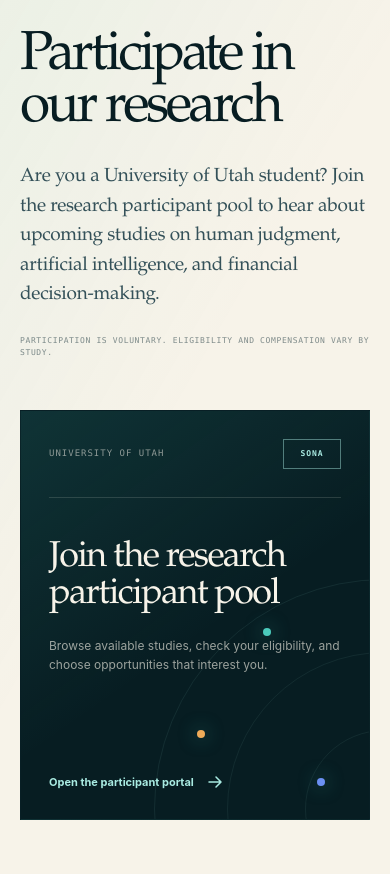
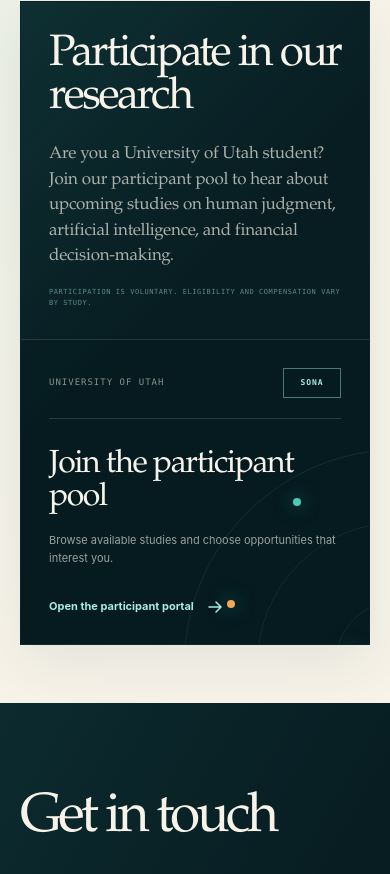
Before and after one commit to armangoudarzi70/human-ai-finance-lab, a Next.js app: page / in a window 390 px wide. Shown: the part 5990-6864 px from the top of the page. Built offline with nearby package versions, Linux system fonts and the light colour scheme.

Commit message:
Unify and compact SONA participant panel

```diff
--- a/app/globals.css
+++ b/app/globals.css
@@ -2671,44 +2671,60 @@ svg {
 }
 
 .participate-section {
-  display: grid;
-  grid-template-columns: minmax(0, 0.86fr) minmax(440px, 1fr);
-  gap: clamp(60px, 9vw, 150px);
-  align-items: center;
-  padding: 130px clamp(24px, 6vw, 106px);
+  padding: 82px clamp(24px, 6vw, 106px);
   background:
     linear-gradient(120deg, rgba(75, 202, 187, 0.07), transparent 48%),
     var(--paper);
+}
+
+.participate-panel {
+  display: grid;
+  grid-template-columns: minmax(0, 1.12fr) minmax(360px, 0.88fr);
+  min-height: 340px;
+  overflow: hidden;
+  border: 1px solid rgba(17, 45, 51, 0.18);
+  background:
+    linear-gradient(135deg, rgba(75, 202, 187, 0.11), transparent 45%),
+    var(--ink-deep);
+  box-shadow: 0 20px 55px rgba(17, 45, 51, 0.08);
   color: var(--ink-deep);
 }
 
+.participate-copy {
+  display: flex;
+  flex-direction: column;
+  justify-content: center;
+  padding: 44px clamp(36px, 4.2vw, 70px);
+  color: var(--paper);
+}
+
 .participate-copy h2 {
-  max-width: 760px;
+  max-width: 620px;
   margin: 0;
   font-family: var(--serif);
-  font-size: clamp(55px, 6.1vw, 94px);
+  font-size: clamp(43px, 4.7vw, 68px);
   font-weight: 400;
-  letter-spacing: -0.062em;
-  line-height: 0.94;
+  letter-spacing: -0.055em;
+  line-height: 0.98;
 }
 
 .participate-copy > p {
-  max-width: 650px;
-  margin: 34px 0 0;
-  color: var(--ink-soft);
+  max-width: 610px;
+  margin: 25px 0 0;
+  color: rgba(247, 243, 233, 0.68);
   font-family: var(--serif);
-  font-size: 21px;
+  font-size: 18px;
   letter-spacing: -0.015em;
-  line-height: 1.55;
+  line-height: 1.5;
 }
 
 .participate-copy > small {
   display: block;
   max-width: 560px;
-  margin-top: 25px;
-  color: rgba(17, 45, 51, 0.52);
+  margin-top: 20px;
+  color: rgba(169, 235, 226, 0.52);
   font-family: var(--mono);
-  font-size: 9px;
+  font-size: 8px;
   letter-spacing: 0.08em;
   line-height: 1.6;
   text-transform: uppercase;
@@ -2717,23 +2733,18 @@ svg {
 .sona-card {
   position: relative;
   display: flex;
-  min-height: 420px;
+  min-height: 100%;
   overflow: hidden;
   flex-direction: column;
-  padding: 42px;
-  border: 1px solid rgba(17, 45, 51, 0.16);
-  background:
-    linear-gradient(145deg, rgba(75, 202, 187, 0.13), transparent 54%),
-    var(--ink-deep);
+  padding: 38px 42px;
+  border-left: 1px solid rgba(247, 243, 233, 0.13);
+  background: rgba(4, 22, 27, 0.24);
   color: var(--paper);
-  transition:
-    transform 220ms ease,
-    box-shadow 220ms ease;
+  transition: background 200ms ease;
 }
 
 .sona-card:hover {
-  transform: translateY(-6px);
-  box-shadow: 0 24px 60px rgba(17, 45, 51, 0.14);
+  background: rgba(75, 202, 187, 0.08);
 }
 
 .sona-card-top {
@@ -2742,7 +2753,7 @@ svg {
   display: flex;
   justify-content: space-between;
   align-items: center;
-  padding-bottom: 28px;
+  padding-bottom: 20px;
   border-bottom: 1px solid rgba(247, 243, 233, 0.14);
   color: rgba(247, 243, 233, 0.55);
   font-family: var(--mono);
@@ -2766,10 +2777,10 @@ svg {
 .sona-card > strong {
   position: relative;
   z-index: 2;
-  max-width: 470px;
-  margin-top: 52px;
+  max-width: 380px;
+  margin-top: 34px;
   font-family: var(--serif);
-  font-size: clamp(34px, 3.2vw, 52px);
+  font-size: clamp(30px, 2.7vw, 42px);
   font-weight: 400;
   letter-spacing: -0.045em;
   line-height: 1.02;
@@ -2778,10 +2789,10 @@ svg {
 .sona-card > p {
   position: relative;
   z-index: 2;
-  max-width: 480px;
-  margin: 22px 0 0;
+  max-width: 390px;
+  margin: 17px 0 0;
   color: rgba(247, 243, 233, 0.62);
-  font-size: 13px;
+  font-size: 12px;
   line-height: 1.65;
 }
 
@@ -2793,7 +2804,7 @@ svg {
   gap: 12px;
   width: fit-content;
   margin-top: auto;
-  padding-top: 38px;
+  padding-top: 30px;
   color: var(--teal-light);
   font-size: 11px;
   font-weight: 750;
@@ -2815,10 +2826,10 @@ svg {
 
 .sona-card-orbits {
   position: absolute;
-  right: -170px;
-  bottom: -220px;
-  width: 460px;
-  height: 460px;
+  right: -190px;
+  bottom: -235px;
+  width: 430px;
+  height: 430px;
   border: 1px solid rgba(169, 235, 226, 0.08);
   border-radius: 50%;
 }
@@ -3219,16 +3230,14 @@ footer > small {
     min-height: 250px;
   }
 
-  .participate-section {
+  .participate-panel {
     grid-template-columns: 1fr;
   }
 
-  .participate-copy {
-    max-width: 760px;
-  }
-
   .sona-card {
-    min-height: 390px;
+    min-height: 280px;
+    border-top: 1px solid rgba(247, 243, 233, 0.13);
+    border-left: 0;
   }
 
   footer {
@@ -3573,35 +3582,43 @@ footer > small {
   }
 
   .participate-section {
-    gap: 50px;
-    padding: 88px 20px;
+    padding: 58px 20px;
+  }
+
+  .participate-panel {
+    min-height: 0;
+  }
+
+  .participate-copy {
+    padding: 32px 28px 30px;
   }
 
   .participate-copy h2 {
-    font-size: 55px;
+    font-size: 44px;
   }
 
   .participate-copy > p {
-    margin-top: 28px;
-    font-size: 19px;
+    margin-top: 22px;
+    font-size: 17px;
   }
 
   .participate-copy > small {
-    font-size: 8px;
+    margin-top: 17px;
+    font-size: 7px;
   }
 
   .sona-card {
-    min-height: 410px;
+    min-height: 290px;
     padding: 28px;
   }
 
   .sona-card > strong {
-    margin-top: 42px;
-    font-size: 36px;
+    margin-top: 30px;
+    font-size: 32px;
   }
 
   .sona-card > p {
-    font-size: 12px;
+    font-size: 11px;
   }
 
   .sona-card-orbits {
--- a/app/page.tsx
+++ b/app/page.tsx
@@ -971,16 +971,17 @@ export default function Home() {
         ) : null}
 
         <section className="participate-section" id="participate">
+          <div className="participate-panel">
             <div className="participate-copy">
               <h2>Participate in our research</h2>
               <p>
-              Are you a University of Utah student? Join the research
-              participant pool to hear about upcoming studies on human
-              judgment, artificial intelligence, and financial decision-making.
+                Are you a University of Utah student? Join our participant pool
+                to hear about upcoming studies on human judgment, artificial
+                intelligence, and financial decision-making.
               </p>
               <small>
-              Participation is voluntary. Eligibility and compensation vary by
-              study.
+                Participation is voluntary. Eligibility and compensation vary
+                by study.
               </small>
             </div>
 
@@ -995,11 +996,8 @@ export default function Home() {
                 <span>University of Utah</span>
                 <i>SONA</i>
               </div>
-            <strong>Join the research participant pool</strong>
-            <p>
-              Browse available studies, check your eligibility, and choose
-              opportunities that interest you.
-            </p>
+              <strong>Join the participant pool</strong>
+              <p>Browse available studies and choose opportunities that interest you.</p>
               <span className="sona-card-action">
                 Open the participant portal <ArrowIcon />
               </span>
@@ -1009,6 +1007,7 @@ export default function Home() {
                 <span />
               </div>
             </a>
+          </div>
         </section>
 
         <section className="closing-section" id="contact">
```
Lines whose indentation alone changed are shown as unchanged.
